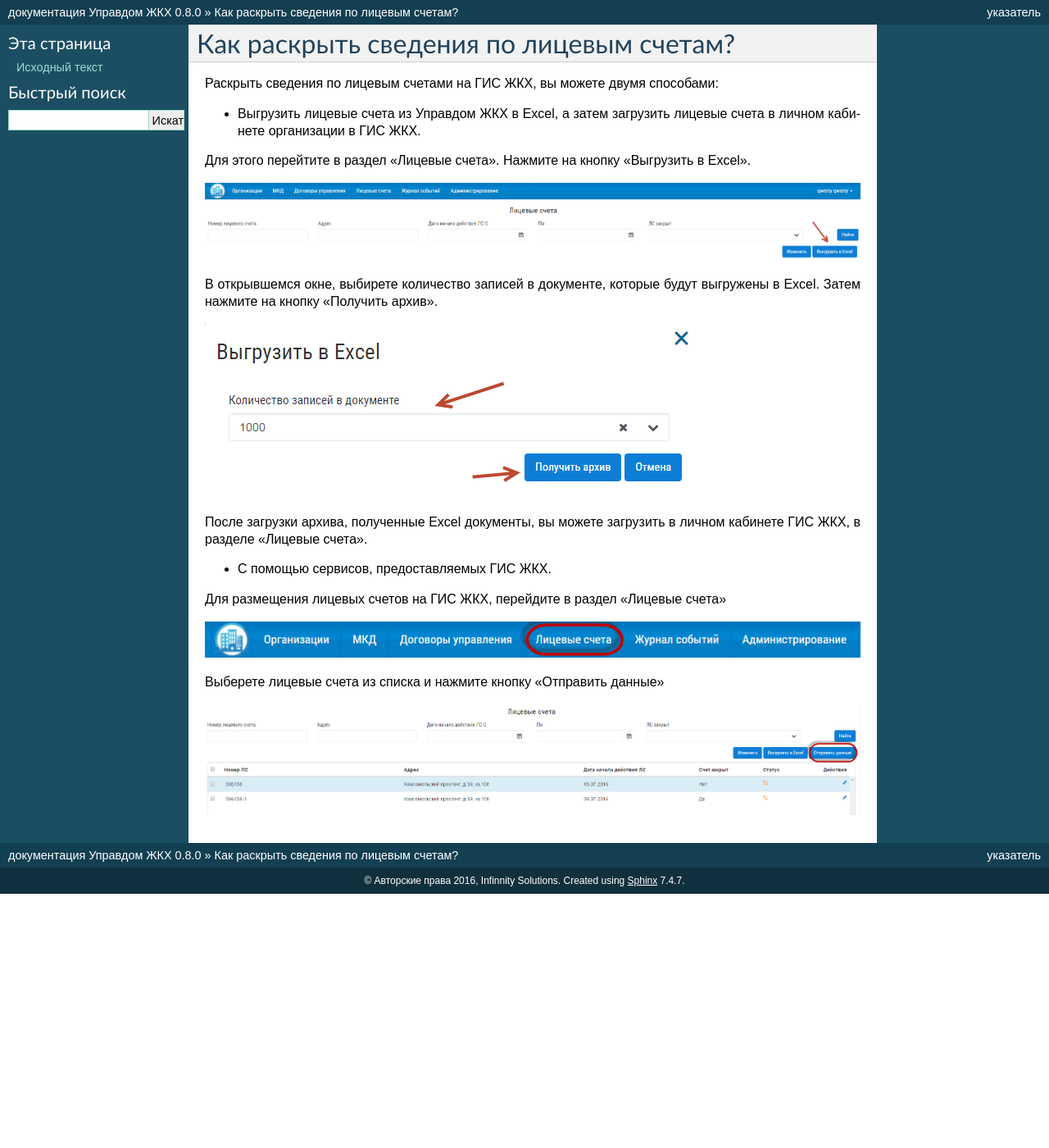
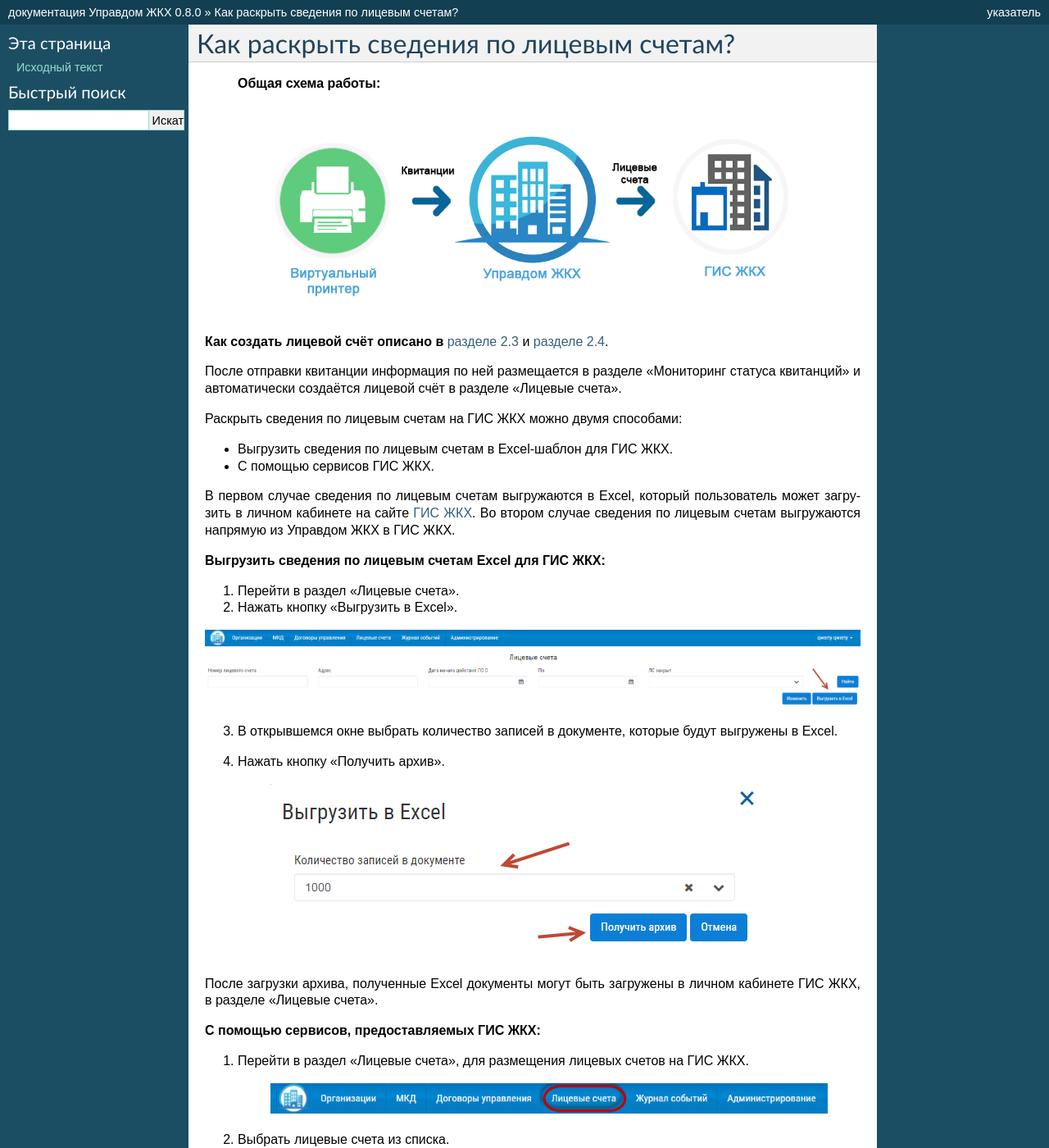
Before and after one commit to UpravdomGKH/UpravdomGKH.readthedocs.org, a Sphinx documentation site: the page built from docs/source/03-work-section-mkd/3.4.rst, in a window 1280 px wide and 1400 px high. Shown: the whole window at 82% size. Built offline with Sphinx 7.4.7, drawn with Linux system fonts in a browser that asks for light colours; some of the changed text lies outside the part shown.

Commit message:
Обновление раздела 3. Исправлены ошибки и неточности, пронумерованы последовательности действий,  добавлена инфографика, устранено дублирование информации.

```diff
--- a/docs/source/03-work-section-mkd/3.3.rst
+++ b/docs/source/03-work-section-mkd/3.3.rst
@@ -1,8 +1,8 @@
-Для раскрытия сведений по управлению многоквартирными домами на ГИС ЖКХ, перейдите в раздел "МКД".
-Чтобы выгрузить сведения по многоквартирным домам в Excel-шаблон для ГИС ЖКХ, выберите необходимые для выгрузки дома и нажмите кнопку "Выгрузить в Excel".
+Для раскрытия сведений по управлению многоквартирными домами на ГИС ЖКХ, перейдите в раздел «МКД».
+Чтобы выгрузить сведения по многоквартирным домам в Excel-шаблон для ГИС ЖКХ, выберите необходимые для выгрузки дома и нажмите кнопку «Выгрузить в Excel».
 
 .. image:: ../_images/03-work-section-mkd/113.png
 
-Чтобы раскрыть сведения по многоквартирным домам с помощью сервисов ГИС ЖКХ, выберите из списка необходимые многоквартирные дома, нажмите кнопку "Опубликовать данные" и из выпадающего списка выберите пункт "на ГИС ЖКХ".
+Чтобы раскрыть сведения по многоквартирным домам с помощью сервисов ГИС ЖКХ, выберите из списка необходимые многоквартирные дома, нажмите кнопку «Опубликовать данные» и из выпадающего списка выберите пункт «на ГИС ЖКХ».
 
 .. image:: ../_images/03-work-section-mkd/55.png
--- a/docs/source/03-work-section-mkd/3.4.rst
+++ b/docs/source/03-work-section-mkd/3.4.rst
@@ -1,28 +1,47 @@
 Как раскрыть сведения по лицевым счетам?
 -------------------------------
 
-Раскрыть сведения по лицевым счетами на ГИС ЖКХ, вы можете двумя способами:
+ **Общая схема работы:**
+
+ 	.. image:: ../_images/03-work-section-mkd/gen.png
 
 
-* Выгрузить лицевые счета из Управдом ЖКХ в Excel, а затем загрузить лицевые счета в личном кабинете организации в ГИС ЖКХ.
+**Как создать лицевой счёт описано в** `разделе 2.3  <http://127.0.0.1:8000/02-employment-section-organization/index.html#id5>`_ и `разделе 2.4 <http://127.0.0.1:8000/02-employment-section-organization/index.html#id6>`_.
 
-Для этого перейтите в раздел "Лицевые счета". Нажмите на кнопку "Выгрузить в Excel".
+После отправки квитанции информация по ней размещается в разделе «Мониторинг статуса квитанций» и автоматически создаётся лицевой счёт в разделе «Лицевые счета».
+
+
+Раскрыть сведения по лицевым счетам на ГИС ЖКХ можно двумя способами:
+
+* Выгрузить сведения по лицевым счетам в Excel-шаблон для ГИС ЖКХ.
+* С помощью сервисов ГИС ЖКХ.
+
+В первом случае  сведения по лицевым счетам выгружаются в Excel, который пользователь может загрузить в личном кабинете на сайте `ГИС ЖКХ <https://dom.gosuslugi.ru/#/main>`_.
+Во втором случае сведения по лицевым счетам выгружаются напрямую из Управдом ЖКХ в ГИС ЖКХ.
+
+**Выгрузить сведения по лицевым счетам Excel для ГИС ЖКХ:**
+
+1. Перейти в раздел «Лицевые счета».
+2. Нажать кнопку «Выгрузить в Excel».
 
 .. image:: ../_images/03-work-section-mkd/31.png
 
-В открывшемся окне, выбирете количество записей в документе, которые будут выгружены в Excel. Затем нажмите на кнопку "Получить архив".
+3. В открывшемся окне выбрать количество записей в документе, которые будут выгружены в Excel.
+4. Нажать кнопку «Получить архив».
 
-.. image:: ../_images/03-work-section-mkd/32.png
+	.. image:: ../_images/03-work-section-mkd/32.png
 
-После загрузки архива, полученные Excel документы, вы можете загрузить в личном кабинете ГИС ЖКХ, в разделе "Лицевые счета".
+После загрузки архива, полученные Excel документы могут быть загружены в личном кабинете ГИС ЖКХ, в разделе "Лицевые счета».
 
 
-* С помощью сервисов, предоставляемых ГИС ЖКХ.
+**С помощью сервисов, предоставляемых ГИС ЖКХ:**
 
-Для размещения лицевых счетов на ГИС ЖКХ, перейдите в раздел "Лицевые счета"
+1. Перейти в раздел «Лицевые счета», для размещения лицевых счетов на ГИС ЖКХ.
 
-.. image:: ../_images/03-work-section-mkd/111.png
+	.. image:: ../_images/03-work-section-mkd/111.png
 
-Выберете лицевые счета из списка и нажмите кнопку "Отправить данные"
+2. Выбрать лицевые счета из списка.
+
+3. Нажать кнопку «Отправить данные».
 
 .. image:: ../_images/03-work-section-mkd/112.png
```
Also changed, not shown: docs/source/03-work-section-mkd/3.1.rst (+7 -12 lines), docs/source/03-work-section-mkd/3.2.rst (+10 -21 lines), docs/source/03-work-section-mkd/3.7.rst (+29 -4 lines), docs/source/_images/03-work-section-mkd/gen.png (added).
